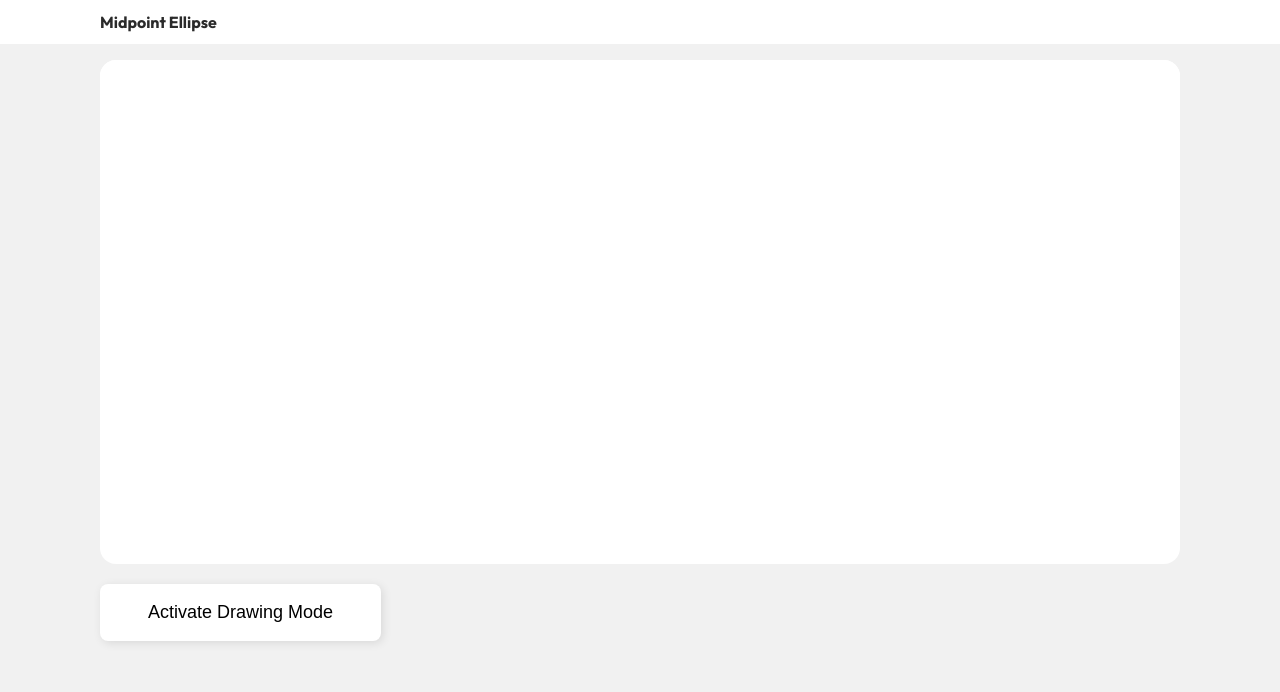
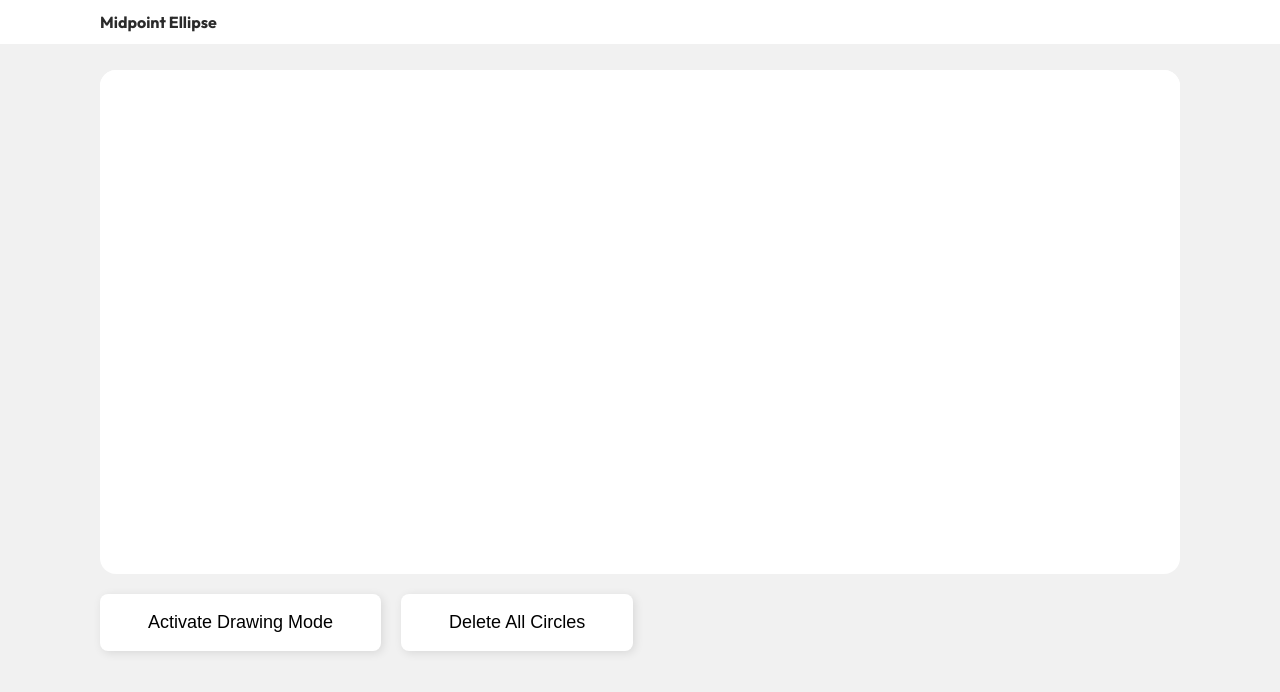
Before and after one commit to labadcloyd/graphics-finals, a Next.js app: page / in a window 1280 px wide. Shown: the top 692 px of the page. Built offline with nearby package versions, Linux system fonts and the light colour scheme.

Commit message:
added delete function

```diff
--- a/src/app/page.module.css
+++ b/src/app/page.module.css
@@ -11,5 +11,5 @@
   flex-direction: column;
   justify-content: flex-start;
   align-items: flex-start;
-  padding: 60px 0;
+  padding: 70px 0;
 }
--- a/src/layouts/Sketchpad/Sketchpad.js
+++ b/src/layouts/Sketchpad/Sketchpad.js
@@ -137,10 +137,16 @@ export default function Sketchpad() {
           className={isActive ? css.activebtn : ""}
           onClick={() => {
             setIsActive(!isActive);
-            console.log(isActive);
           }}
         >
           {isActive ? "Deactivate Drawing Mode" : "Activate Drawing Mode"}
+        </button>
+        <button
+          onClick={() => {
+            setPermanentEllipses([]);
+          }}
+        >
+          Delete All Circles
         </button>
       </div>
     </div>
--- a/src/layouts/Sketchpad/styles.module.css
+++ b/src/layouts/Sketchpad/styles.module.css
@@ -20,6 +20,7 @@
 .optionWrapper {
 	width: 100%;
 	display: flex;
+	gap: 20px;
 }
 
 .optionWrapper button {
```
